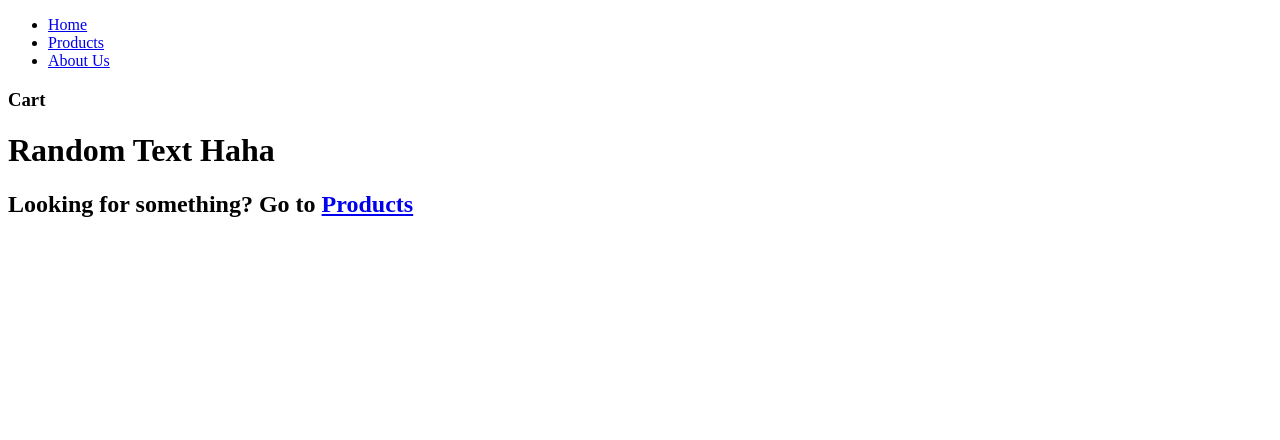
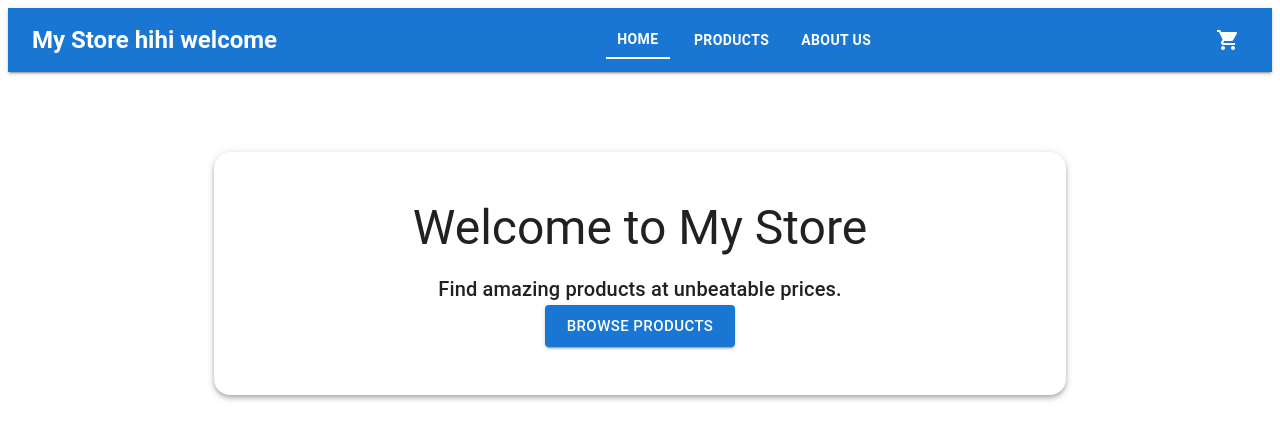
Before and after one commit to Prox1ty/Shopify-App, a React (Vite) app in the folder frontend/: page / in a window 1280 px wide. Shown: the top 440 px of the page. Built offline with nearby package versions, Linux system fonts and the light colour scheme.

Commit message:
Integrated Material UI in NavBar and a MUI theme in App.jsx

```diff
--- /dev/null
+++ b/frontend/src/components/index.js
@@ -0,0 +1,2 @@
+export { default as Card } from "./Card";
+export { default as Product } from "./Product"
--- a/frontend/src/pages/Home.jsx
+++ b/frontend/src/pages/Home.jsx
@@ -1,12 +1,41 @@
 import { Link } from "react-router-dom";
+import {
+  Box,
+  Button,
+  Container,
+  Typography,
+  Paper,
+} from "@mui/material";
 
 export default function Home() {
-    return(
-        <>
-            <div className="mt-29 ml-50">
-                <h1 className="font-bold text-3xl">Random Text Haha</h1>
-                <h2 className="mt-5 text-xl">Looking for something? Go to <span className="font-bold transition-all hover:underline"><Link to="/Products">Products</Link></span></h2>
-            </div>
-        </>
-    )
+  return (
+    <Container maxWidth="md">
+      <Paper
+        elevation={4}
+        sx={{
+          mt: 10,
+          p: 6,
+          textAlign: "center",
+          borderRadius: 4,
+        }}
+      >
+        <Typography variant="h3" fontWeight="bold" gutterBottom>
+          Welcome to My Store
+        </Typography>
+
+        <Typography variant="h6" color="text.secondary" mb={4}>
+          Find amazing products at unbeatable prices.
+        </Typography>
+
+        <Button
+          component={Link}
+          to="/Products"
+          variant="contained"
+          size="large"
+        >
+          Browse Products
+        </Button>
+      </Paper>
+    </Container>
+  );
 }
--- a/frontend/src/pages/Products.jsx
+++ b/frontend/src/pages/Products.jsx
@@ -1,6 +1,6 @@
 import { products } from "../utils/data";
 import { Link } from "react-router-dom";
-import Card from "../components/Card";
+import { Card } from "../components";
 
 export default function Products() {
     return (
--- a/frontend/src/shared/components/NavBar.jsx
+++ b/frontend/src/shared/components/NavBar.jsx
@@ -1,39 +1,79 @@
-import { Link, NavLink } from 'react-router-dom'
+import { NavLink } from "react-router-dom";
+import {
+    AppBar,
+    Toolbar,
+    Typography,
+    Button,
+    Box,
+    IconButton,
+    Badge
+} from "@mui/material";
+import ShoppingCartIcon from "@mui/icons-material/ShoppingCart";
 
 export default function NavBar() {
+    const navLinks = [
+        { name: "Home", path: "/" },
+        { name: "Products", path:"/Products" },
+        { name: "About Us", path: "/About" }
+    ];
+
     return (
-        <>
-            <nav className="flex justify-around bg-blue-900 text-white h-12 px-6">
-                <ul className="flex w-3/4 h-full items-center">
-                    <li className="flex-1 text-center h-full">
-                        {/* didnt use {isActive} property here. could be used for styling */}
-                        <NavLink
-                        to="/"
-                        className="block w-full h-full py-2.5 font-bold text-xl transition-all hover:bg-black/25"
+        <AppBar position="sticky" color="primary" elevation={2}>
+            <Toolbar>
+
+                <Typography
+                variant="h5"
+                component={NavLink}
+                to="/"
+                sx={{
+                    textDecoration:"none",
+                    color:"inherit",
+                    fontWeight:"bold"
+                }}
+                >
+                    My Store hihi welcome
+                </Typography>
+
+                {/* push nav links to the center */}
+                <Box sx={{ flexGrow: 1 }}></Box>
+
+                {/* navigation links */}
+                <Box
+                sx={{
+                    display: "flex",
+                    gap: 2
+                }}
+                >
+                    {navLinks.map((link) => (
+                        <Button
+                        key={link.path}
+                        component={NavLink}
+                        to={link.path}
+                        sx={{
+                            color: "white",
+                            fontWeight:"bold",
+                            "&.active": {
+                                borderBottom: "2px solid white",
+                                borderRadius: 0
+                            }
+                        }}
                         >
-                            Home
-                        </NavLink>
-                    </li>
-                    <li className="flex-1 text-center h-full">
-                        <NavLink
-                        to="/Products"
-                        className="block w-full h-full py-2.5 font-bold text-xl transition-all hover:bg-black/25"
-                        >
-                            Products
-                        </NavLink>
-                    </li>
-                    <li className="flex-1 text-center h-full">
-                        <NavLink
-                        to="/About"
-                        className="block w-full h-full py-2.5 font-bold text-xl transition-all hover:bg-black/25"
-                        >
-                            About Us
-                        </NavLink>
-                    </li>
-                </ul>
-                <h3 className="font-bold text-xl hover:underline mt-1.5 cursor-pointer">Cart</h3>
-            </nav>
-        </>
+                            {link.name}
+                        </Button>
+                    ))}
+                </Box>
+
+                {/* push cart to the far right */}
+                <Box sx={{ flexGrow: 1 }}></Box>
+
+                {/* cart */}
+                <IconButton color="inherit">
+                    <Badge badgeContent={0} color="error">
+                        <ShoppingCartIcon />
+                    </Badge>
+                </IconButton>
+            </Toolbar>
+        </AppBar>
     )
 
 }
--- /dev/null
+++ b/frontend/src/shared/components/index.js
@@ -0,0 +1 @@
+export { default as NavBar } from "./NavBar";
--- /dev/null
+++ b/frontend/src/theme.js
@@ -0,0 +1,17 @@
+import { createTheme } from "@mui/material/styles";
+
+const theme = createTheme({
+    palette: {
+        primary: {
+            main: "#1976d2"
+        },
+        secondary: {
+            main: "#ff6b35"
+        }
+    },
+    typography: {
+        fontFamily: "Roboto, sans-serif"
+    }
+});
+
+export default theme;
--- a/package.json
+++ b/package.json
@@ -10,6 +10,10 @@
     "preview": "vite preview"
   },
   "dependencies": {
+    "@emotion/react": "^11.14.0",
+    "@emotion/styled": "^11.14.1",
+    "@mui/icons-material": "^9.2.0",
+    "@mui/material": "^9.2.0",
     "@reduxjs/toolkit": "^2.12.0",
     "@tailwindcss/vite": "^4.3.1",
     "react": "^19.2.6",
```
Also changed, not shown: frontend/src/App.jsx (+10 -2 lines), 1 other file (tests, documents, lock files or other folders).
